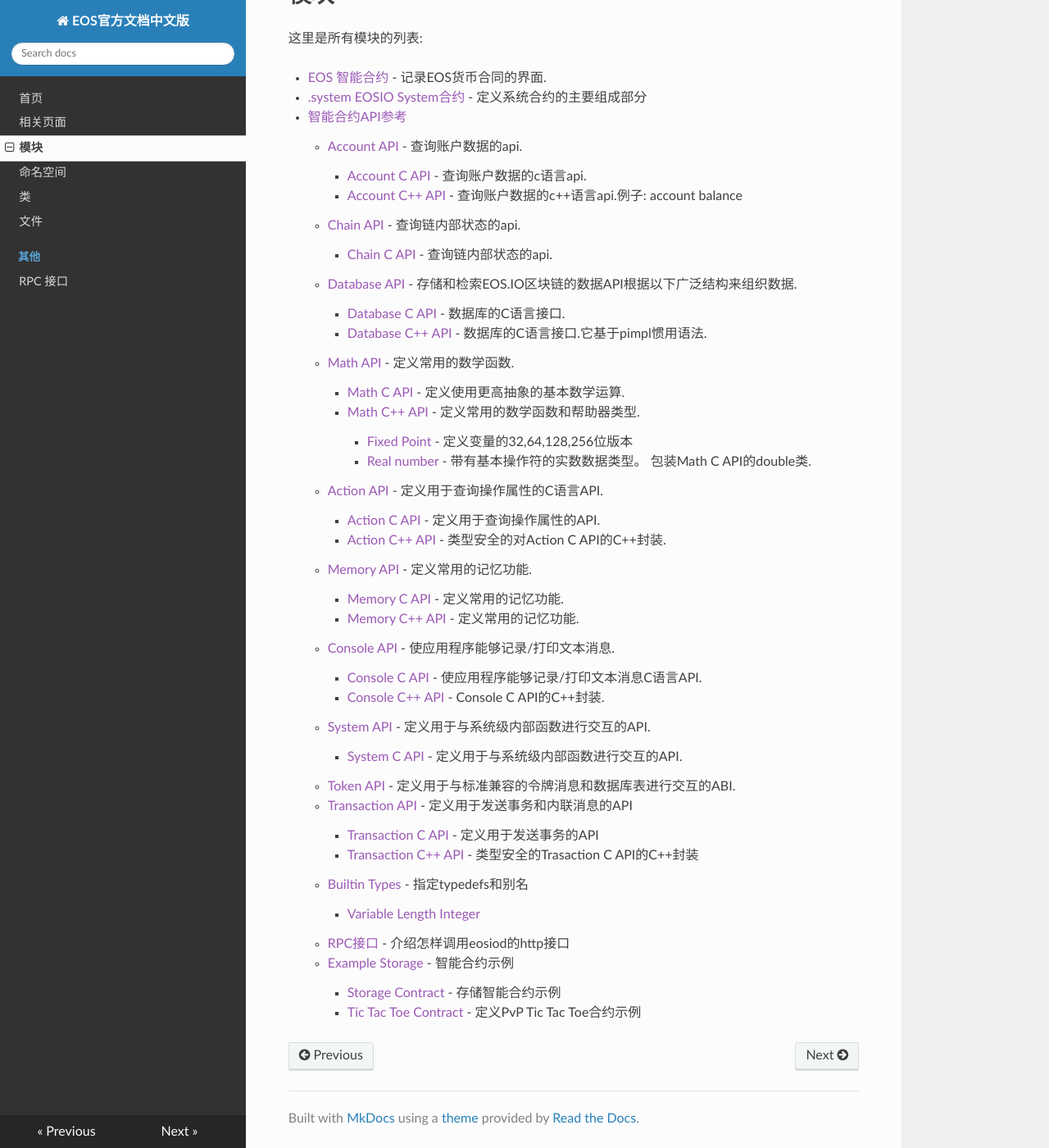
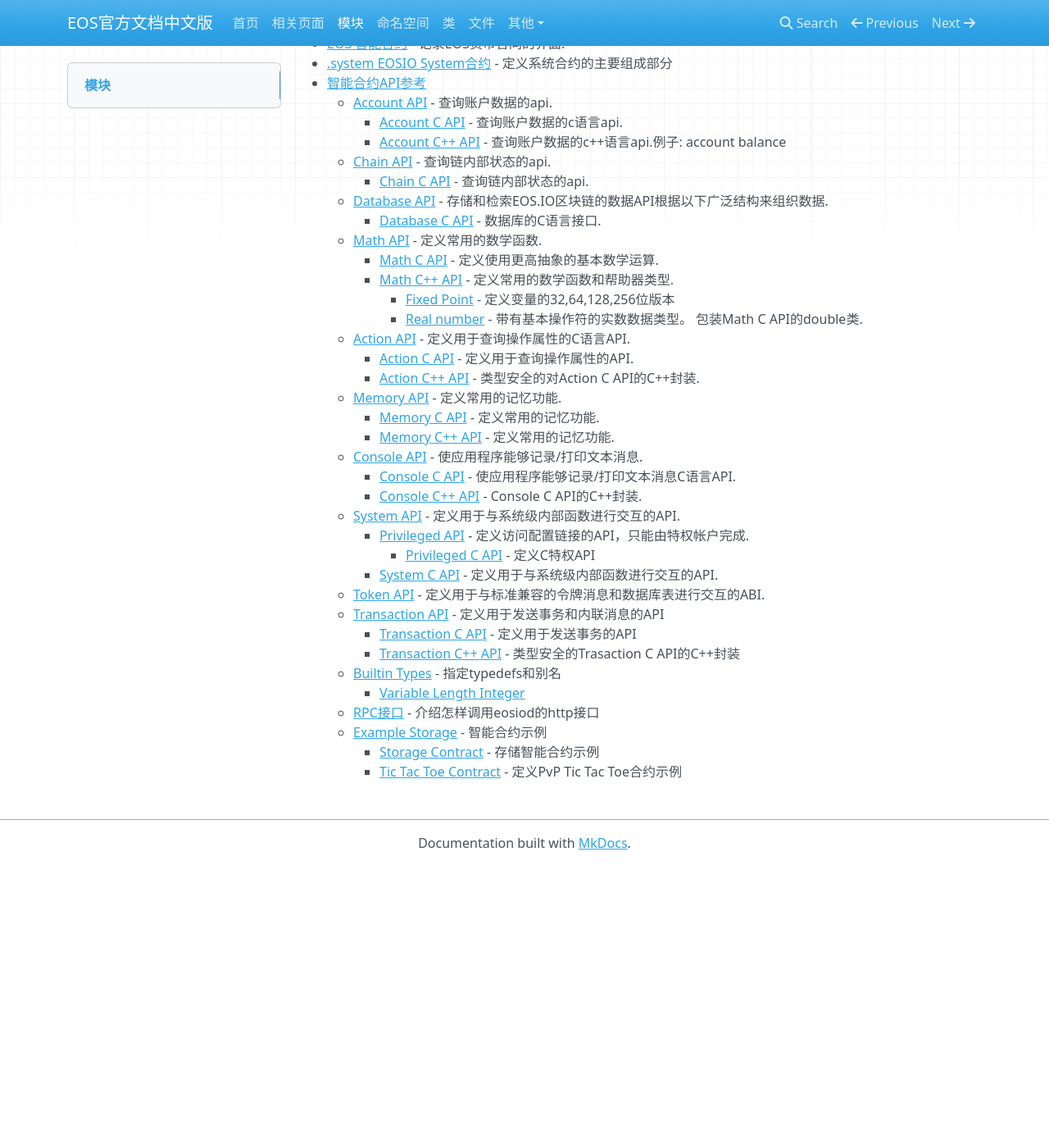
Before and after one commit to eostea/eos-docs-cn, an MkDocs documentation site: the page built from docs/Modules.md, in a window 1280 px wide and 1400 px high, scrolled down 133 px. Shown: the whole window at 82% size. Built offline with MkDocs 1.6.1, drawn with Linux system fonts in a browser that asks for light colours; nearby versions of some CDN libraries; old or Windows-style settings are respelled for this version of MkDocs; after the commit the page ends 1189 px from its top, so only the background shows below that.

Commit message:
some files

```diff
--- a/docs/Modules.md
+++ b/docs/Modules.md
@@ -5,38 +5,39 @@
 
 - [EOS 智能合约]() - 记录EOS货币合同的界面.
 - [.system EOSIO System合约]() - 定义系统合约的主要组成部分
-- [智能合约API参考]()
-    - [Account API]() - 查询账户数据的api.
+- [智能合约API参考](/API/group-contract.md)
+    - [Account API](/API/group-accountapi.md) - 查询账户数据的api.
         - [Account C API]() - 查询账户数据的c语言api.
         - [Account C++ API]() - 查询账户数据的c++语言api.例子: account balance
     - [Chain API]() - 查询链内部状态的api.
         - [Chain C API]() - 查询链内部状态的api.
-    - [Database API]() - 存储和检索EOS.IO区块链的数据API根据以下广泛结构来组织数据.
+    - [Database API](/API/group-databaseapi.md) - 存储和检索EOS.IO区块链的数据API根据以下广泛结构来组织数据.
         - [Database C API]() - 数据库的C语言接口.
-        - [Database C++ API]() - 数据库的C语言接口.它基于pimpl惯用语法.
-    - [Math API]() - 定义常用的数学函数.
+    - [Math API](/API/group-mathapi.md) - 定义常用的数学函数.
         - [Math C API]() - 定义使用更高抽象的基本数学运算.
         - [Math C++ API]() - 定义常用的数学函数和帮助器类型.
             - [Fixed Point]() - 定义变量的32,64,128,256位版本
             - [Real number]() - 带有基本操作符的实数数据类型。 包装Math C API的double类.
-    - [Action API]() - 定义用于查询操作属性的C语言API.
+    - [Action API](/API/group-actionapi.md) - 定义用于查询操作属性的C语言API.
         - [Action C API]() - 定义用于查询操作属性的API.
         - [Action C++ API]() - 类型安全的对Action C API的C++封装.
     - [Memory API]() - 定义常用的记忆功能.
         - [Memory C API]() - 定义常用的记忆功能.
         - [Memory C++ API]() - 定义常用的记忆功能.
-    - [Console API]() - 使应用程序能够记录/打印文本消息.
+    - [Console API](/API/group-consoleapi.md) - 使应用程序能够记录/打印文本消息.
         - [Console C API]() - 使应用程序能够记录/打印文本消息C语言API.
         - [Console C++ API]() - Console C API的C++封装.
-    - [System API]() - 定义用于与系统级内部函数进行交互的API.
+    - [System API](/API/group-systemapi.md) - 定义用于与系统级内部函数进行交互的API.
+        - [Privileged API]() - 定义访问配置链接的API，只能由特权帐户完成.
+            - [Privileged C API]() - 定义C特权API
         - [System C API]() - 定义用于与系统级内部函数进行交互的API.
-    - [Token API]() - 定义用于与标准兼容的令牌消息和数据库表进行交互的ABI.
-    - [Transaction API]() - 定义用于发送事务和内联消息的API
+    - [Token API](/API/group-tokenapi.md) - 定义用于与标准兼容的令牌消息和数据库表进行交互的ABI.
+    - [Transaction API](/API/group_transactionapi.md) - 定义用于发送事务和内联消息的API
         - [Transaction C API]() - 定义用于发送事务的API
         - [Transaction C++ API]() - 类型安全的Trasaction C API的C++封装
-    - [Builtin Types]() - 指定typedefs和别名
+    - [Builtin Types](/API/group-types.md) - 指定typedefs和别名
         - [Variable Length Integer]()
-    - [RPC接口]() - 介绍怎样调用eosiod的http接口
+    - [RPC接口](/API/group-eosiorpc.md) - 介绍怎样调用eosiod的http接口
     - [Example Storage]() - 智能合约示例
         - [Storage Contract]() - 存储智能合约示例
         - [Tic Tac Toe Contract]() - 定义PvP Tic Tac Toe合约示例
--- a/mkdocs.yml
+++ b/mkdocs.yml
@@ -7,6 +7,16 @@ pages:
     - 类: Classes/classlist.md
     - 文件: files/filelist.md
 
-    - 其他 : [{RPC 接口: API/group-eosiorpc.md}]
+    - {其他 : [{RPC 接口: API/group-eosiorpc.md},
+    {智能合约API: API/group-contract.md},
+    {账户API: API/group-accountapi.md},
+    {Database API: API/group-databaseapi.md},
+    {Math API: API/group-mathapi.md},
+    {Action API: API/group-actionapi.md},
+    {Console API: API/group-consoleapi.md},
+    {System API: API/group-systemapi.md},
+    {Token API: API/group-tokenapi.md},
+    {Transaction API: API/group_transactionapi.md},
+    {Builtin Types: API/group-types.md}]}
 
-theme: readthedocs
+theme: mkdocs
```
Also changed, not shown: README.md (+26 -8 lines), docs/API/group-accountapi.md (added, +16 -0 lines), docs/API/group-actionapi.md (added, +16 -0 lines), docs/API/group-consoleapi.md (added, +12 -0 lines), docs/API/group-contract.md (added, +84 -0 lines), docs/API/group-databaseapi.md (added, +30 -0 lines), docs/API/group-mathapi.md (added, +15 -0 lines), docs/API/group-systemapi.md (added, +13 -0 lines), docs/API/group-tokenapi.md (added, +14 -0 lines), docs/API/group-types.md (added, +77 -0 lines), docs/API/group_transactionapi.md (added, +33 -0 lines), docs/index.md (+10 -10 lines).
